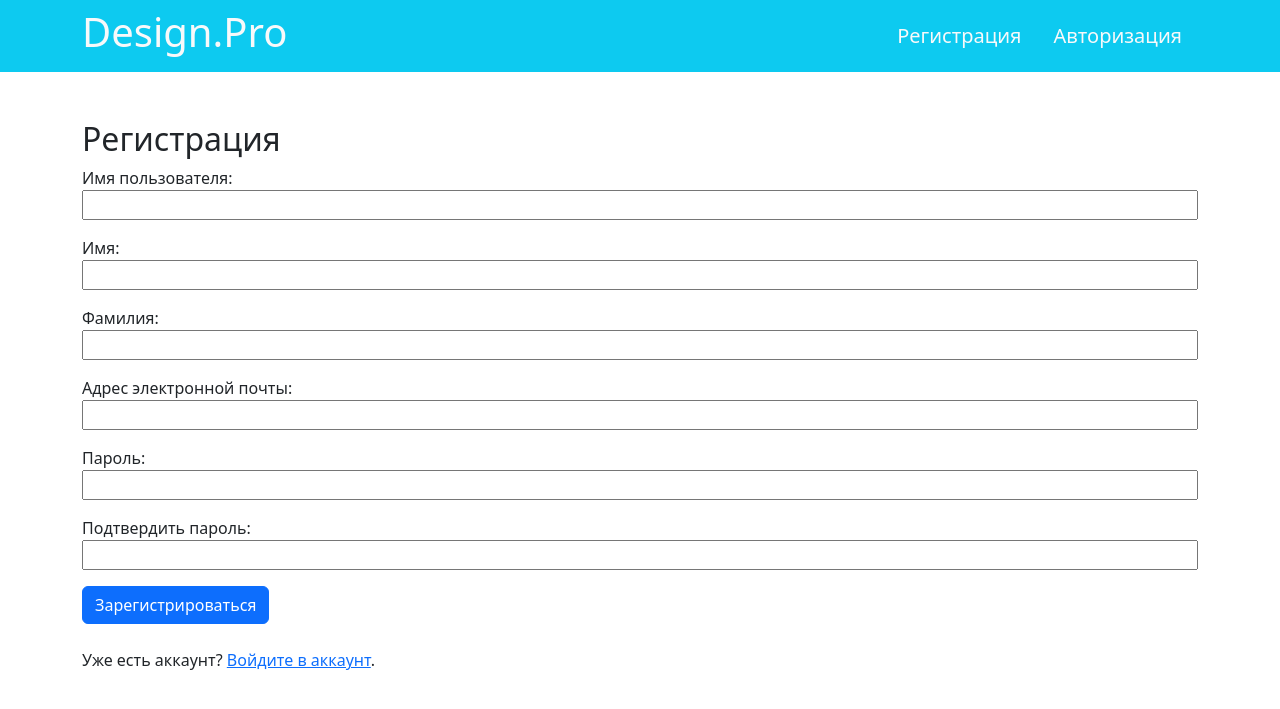
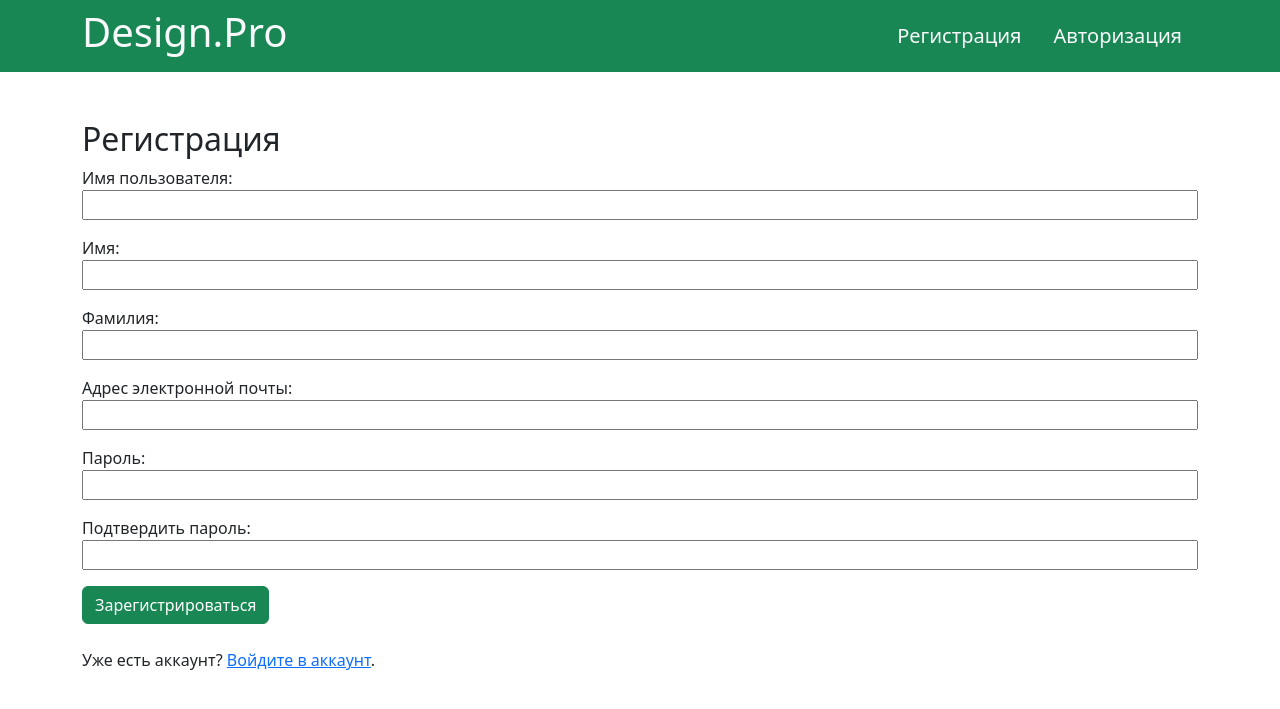
Before and after one commit to bruh0107/rkis_design_pro, a Django app: page /register/ in a window 1280 px wide. Shown: the top 709 px of the page. Run offline with Django 5.2, Linux system fonts and the light colour scheme; some libraries are stand-ins or nearby versions.

Commit message:
edit colors

```diff
--- a/design/templates/basic.html
+++ b/design/templates/basic.html
@@ -10,7 +10,7 @@
     <link rel="stylesheet" href="{% static 'css/style.css' %}">
 </head>
 <body>
-<header class="bg-info">
+<header class="bg-success">
     <div class="container d-flex align-items-center justify-content-between py-2">
         <a class="link-light" style="text-decoration: none" href="{% url 'index' %}"><h1>Design.Pro</h1></a>
         <nav class="nav ">
--- a/design/templates/main/login.html
+++ b/design/templates/main/login.html
@@ -13,7 +13,7 @@
             <p>{{ form.password }}</p>
         </div>
 
-        <button type="submit" class="btn btn-primary">Войти</button>
+        <button type="submit" class="btn btn-success">Войти</button>
         <br><br>
         <span>Нет аккаунта? <a href="{% url 'register' %}">Зарегистрируйтесь</a>.</span>
     </form>
--- a/design/templates/main/register.html
+++ b/design/templates/main/register.html
@@ -8,7 +8,7 @@
 <form class="form" method="post" enctype="multipart/form-data">
     {% csrf_token %}
     {{ form.as_p }}
-    <button type="submit" class="btn btn-primary">Зарегистрироваться</button>
+    <button type="submit" class="btn btn-success">Зарегистрироваться</button>
     <br><br>
     <span>Уже есть аккаунт? <a href="{% url 'login' %}">Войдите в аккаунт</a>.</span>
 </form>
```
Also changed, not shown: db.sqlite3.
